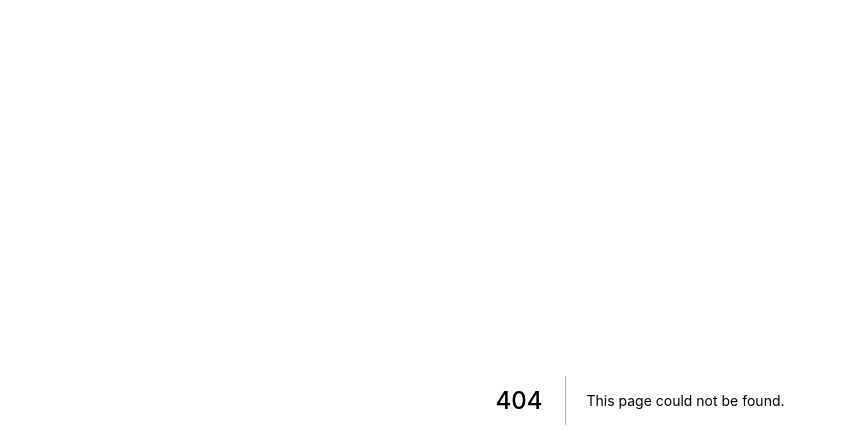
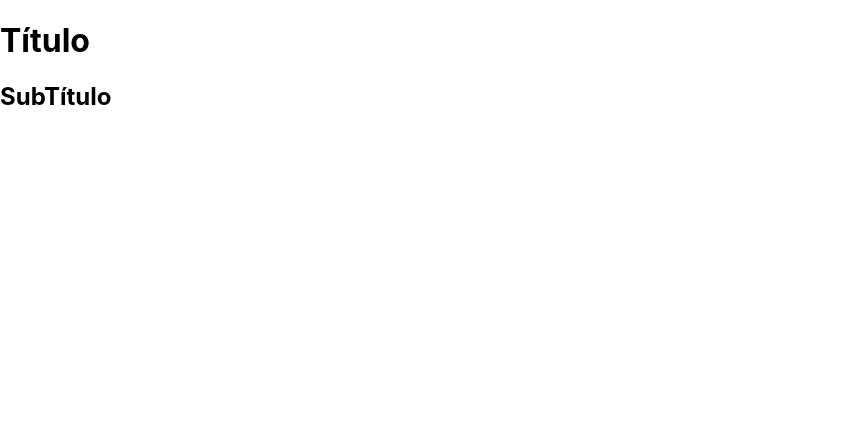
Before and after one commit to TakayukiKomatsu/cod3r-next-react, a Next.js app: page /basicos/fragment2 in a window 1280 px wide. Before the commit this address had no page. Shown: the top 448 px of the page, without its empty margins (0-846 px from the left). Built offline with nearby package versions, Linux system fonts and the light colour scheme.

Commit message:
fragment #02

```diff
--- /dev/null
+++ b/pages/basicos/fragment2.jsx
@@ -0,0 +1,10 @@
+function fragment() {
+	return (
+		<>
+			<h1>Título</h1>
+			<h2>SubTítulo</h2>
+		</>
+	)
+}
+
+export default fragment
```
